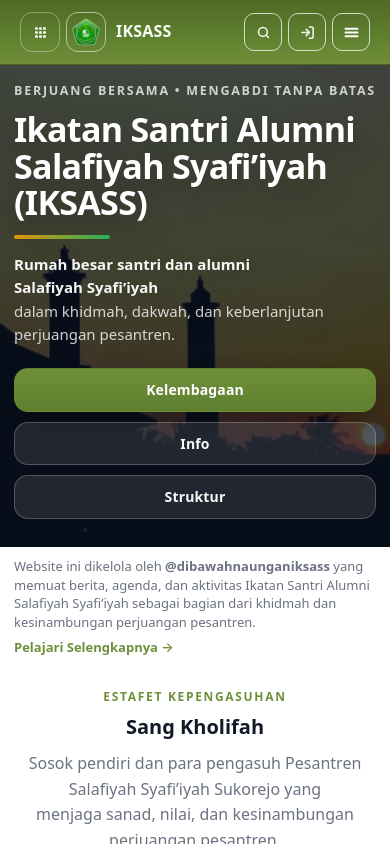
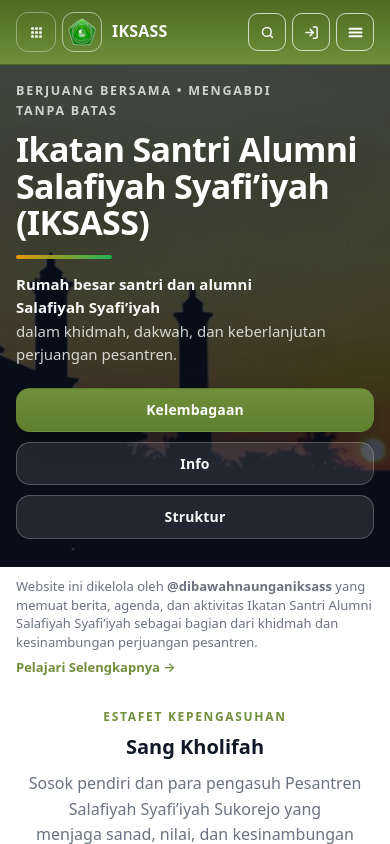
Before and after one commit to dibawahnaunganiksass/dibawahnaunganiksass.github.io, a plain HTML site: page index.html in a window 390 px wide. Drawn offline with Linux system fonts and the light colour scheme.

Commit message:
iksass_fix_shell_presisi_semua_halaman_mars_yelyel

```diff
--- a/assets/css/final-theme-fix.css
+++ b/assets/css/final-theme-fix.css
@@ -99,3 +99,84 @@
 }
 
 .org-val--pending{font-style:italic;color:#6b7280}.proker-redirect-note{max-width:780px;margin:24px auto;padding:18px 20px;border:1px solid rgba(15,107,61,.14);border-radius:16px;background:#f8fbf9}.proker-redirect-note a{font-weight:700;color:var(--brand,#0f6b3d)}
+
+/* === SITE SHELL CONSISTENCY ===
+   Safe global alignment only.
+   Does not touch dropdown / mega-menu behavior selectors.
+*/
+:root{
+  --iksass-site-shell-max:1180px;
+  --iksass-site-shell-pad:20px;
+  --container-width:var(--iksass-site-shell-max);
+  --wrap-width:var(--iksass-site-shell-max);
+  --container-pad:var(--iksass-site-shell-pad);
+  --wrap-pad:var(--iksass-site-shell-pad);
+}
+
+.container,
+.wrap,
+.page-container,
+.org-structure,
+.page-shell,
+.section-shell{
+  width:100%;
+  max-width:var(--iksass-site-shell-max) !important;
+  margin-left:auto !important;
+  margin-right:auto !important;
+  box-sizing:border-box;
+}
+
+.container,
+.wrap,
+.page-container,
+.org-structure,
+.page-shell,
+.section-shell{
+  padding-left:var(--iksass-site-shell-pad) !important;
+  padding-right:var(--iksass-site-shell-pad) !important;
+}
+
+.header .navbar{
+  width:100%;
+}
+
+.header .navbar > .wrap{
+  max-width:var(--iksass-site-shell-max) !important;
+  padding-left:var(--iksass-site-shell-pad) !important;
+  padding-right:var(--iksass-site-shell-pad) !important;
+}
+
+.page-mh .container.mh-wrap,
+.page-yelyel .container.yel-wrap{
+  max-width:var(--iksass-site-shell-max) !important;
+  padding-left:var(--iksass-site-shell-pad) !important;
+  padding-right:var(--iksass-site-shell-pad) !important;
+}
+
+@media (min-width:992px){
+  .page-mh .mh-wrap,
+  .page-yelyel .yel-wrap{
+    padding-top:16px;
+  }
+
+  .page-mh .mh-hero,
+  .page-mh .mh-tabs,
+  .page-mh .tabrow,
+  .page-mh .panel,
+  .page-yelyel .yel-top,
+  .page-yelyel .yel-section{
+    width:100%;
+  }
+}
+
+@media (max-width:991px){
+  :root{
+    --iksass-site-shell-pad:16px;
+  }
+}
+
+@media (max-width:380px){
+  :root{
+    --iksass-site-shell-pad:14px;
+  }
+}
```
Also changed, not shown: assets/css/pages/mars-hymne.css (+7 -0 lines), assets/css/pages/yel-yel.css (+7 -0 lines), measure.html (added, +33 -0 lines).
